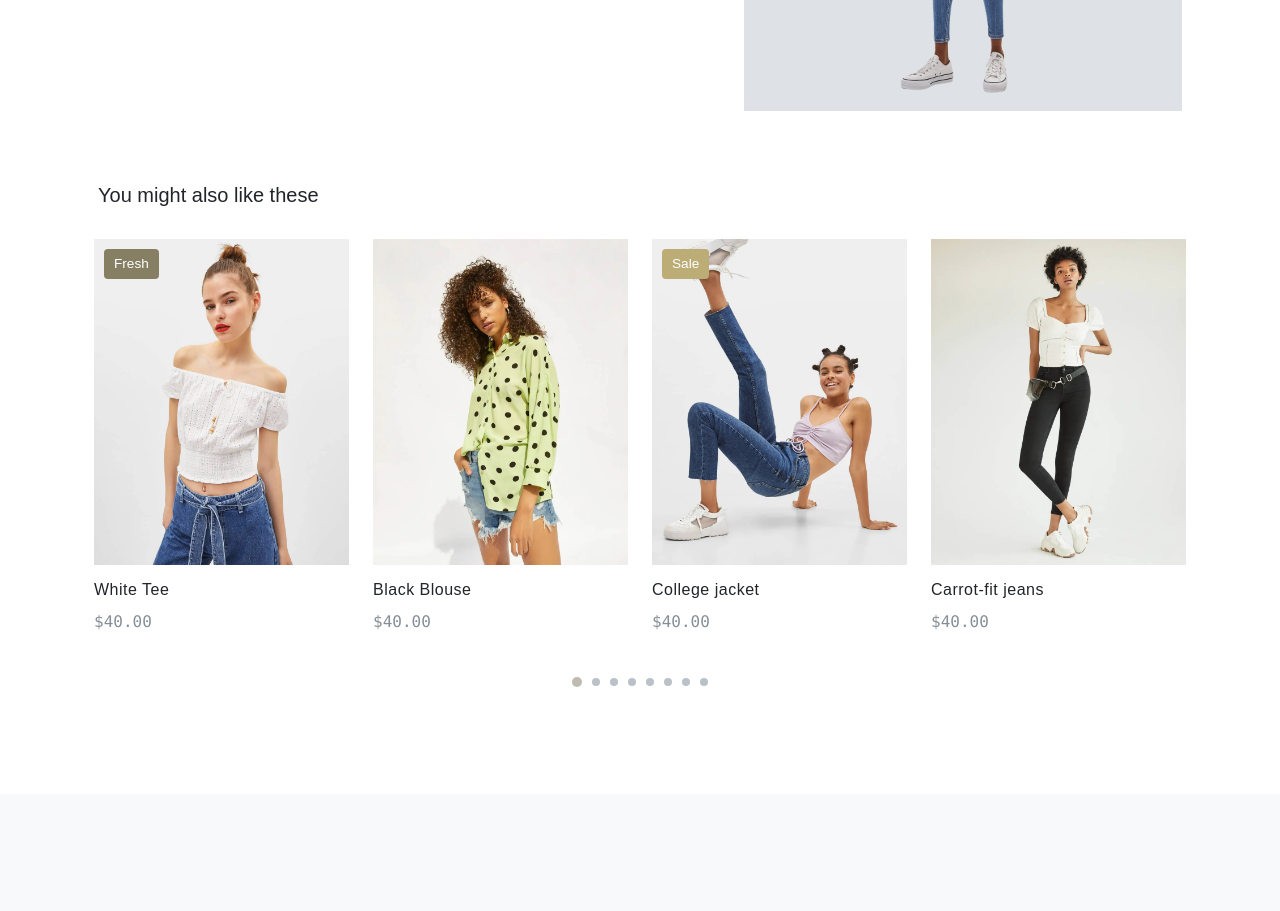
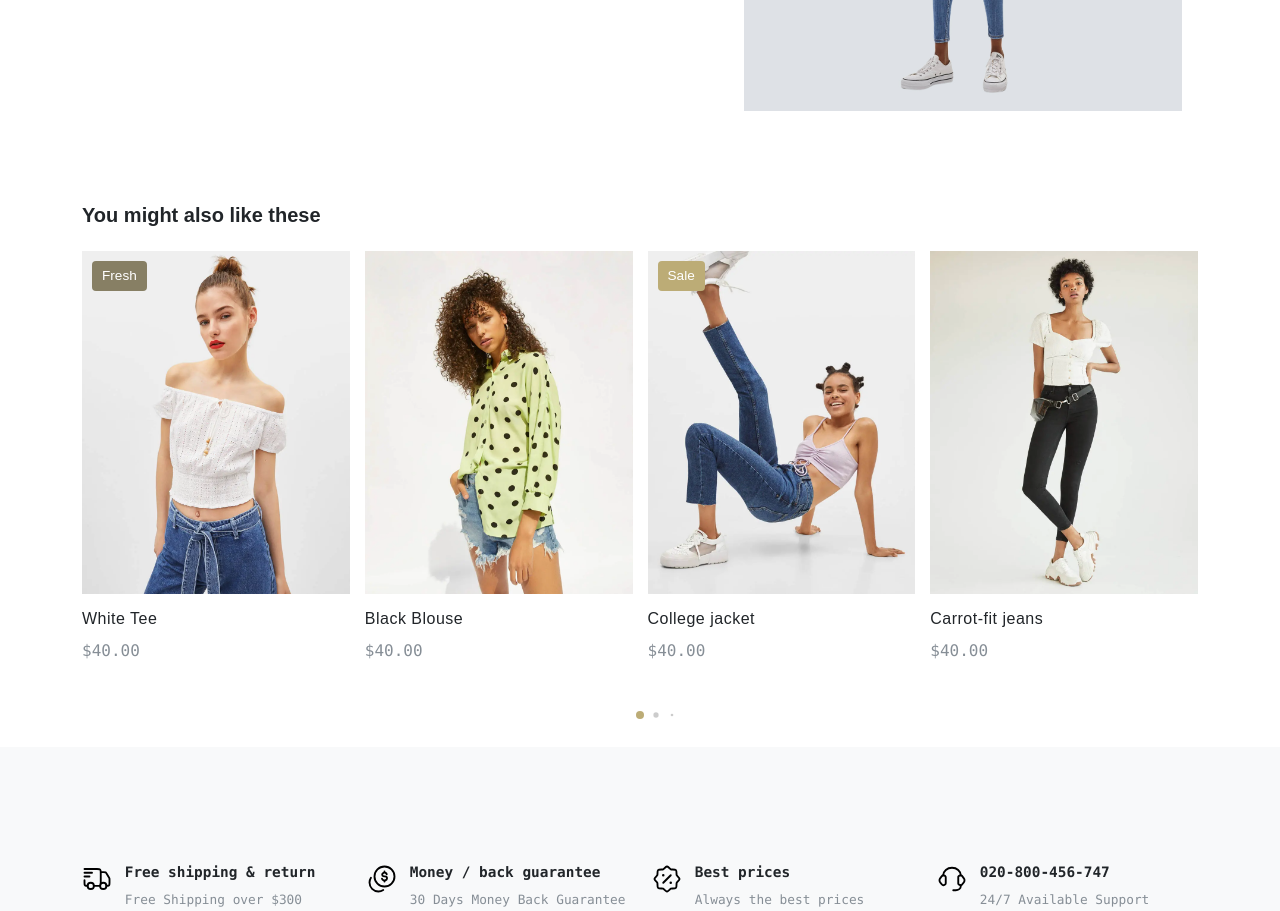
Before and after one commit to Versatile28/e-commerce-website, a React (Create React App) app: page /#/category-full/product in a window 1280 px wide. Shown: the part 4580-5491 px from the top of the page. Built offline with nearby package versions, Linux system fonts and the light colour scheme; a web font is replaced by a local one.

Commit message:
major fixes

```diff
--- a/package.json
+++ b/package.json
@@ -1 +1 @@
-{"homepage":"http://Versatile28.github.io/e-commerce-website","name":"client","version":"0.1.0","private":true,"dependencies":{"@testing-library/react":"^16.2.0","bootstrap":"^5.3.3","cra-template":"1.2.0","react":"^18.3.1","react-bootstrap":"^2.10.9","react-bootstrap-icons":"^1.11.5","react-dom":"^18.3.1","react-icons":"^5.4.0","react-router-dom":"^7.1.5","react-scripts":"5.0.1","react-swipeable":"^7.0.2"},"scripts":{"start":"react-scripts start","build":"react-scripts build","test":"react-scripts test","eject":"react-scripts eject","predeploy":"npm run build","deploy":"gh-pages -d build"},"eslintConfig":{"extends":["react-app","react-app/jest"]},"browserslist":{"production":[">0.2%","not dead","not op_mini all"],"development":["last 1 chrome version","last 1 firefox version","last 1 safari version"]},"devDependencies":{"gh-pages":"^6.3.0"}}
+{"homepage":"http://Versatile28.github.io/e-commerce-website","name":"client","version":"0.1.0","private":true,"dependencies":{"@testing-library/react":"^16.2.0","bootstrap":"^5.3.3","cra-template":"1.2.0","react":"^18.3.1","react-bootstrap":"^2.10.9","react-bootstrap-icons":"^1.11.5","react-dom":"^18.3.1","react-icons":"^5.4.0","react-router-dom":"^7.1.5","react-scripts":"5.0.1","react-swipeable":"^7.0.2","swiper":"^11.2.4"},"scripts":{"start":"react-scripts start","build":"react-scripts build","test":"react-scripts test","eject":"react-scripts eject","predeploy":"npm run build","deploy":"gh-pages -d build"},"eslintConfig":{"extends":["react-app","react-app/jest"]},"browserslist":{"production":[">0.2%","not dead","not op_mini all"],"development":["last 1 chrome version","last 1 firefox version","last 1 safari version"]},"devDependencies":{"gh-pages":"^6.3.0"}}
--- a/src/App.css
+++ b/src/App.css
@@ -927,29 +927,10 @@ table {
 
  /* Brand Section */
 
- /* .dot {
-   display: inline-block;
-   border-radius: 50%;
-   background-color: #ccc;
-   transition: all 0.3s ease;
- } */
-
- /* .dot.small {
-   width: 2px;
-   height: 2px;
- }
-
- .dot.medium {
-   width: 6px;
-   height: 6px;
- }
-
- .dot.large {
-   width: 12px;
-   height: 12px;
-   background-color: #666;
- }
-  */
+.brand-img{
+   max-width: 80px;
+   max-height: 80px;
+}
 
  /* FeatureSection */
 
@@ -1493,7 +1474,7 @@ table {
 
 /* Product Carousel */
 
-.product-carousel-container .dot {
+/* .product-carousel-container .dot {
 	width: 6px;
 	height: 6px;
 	margin: 0 2px;
@@ -1513,9 +1494,57 @@ table {
 	width: 10px;
 	height: 10px;
 	background-color: rgb(192, 187, 177);
-}
-
-
+} */
+
+.product-carousel-container {
+   width: 100%;
+   padding: 20px 20px;
+}
+
+.swiper-slide {
+   transition: transform 0.5s ease-in-out;
+   cursor: pointer;
+}
+
+.swiper-pagination {
+   position: relative;
+   margin-top: 10px;
+}
+
+.swiper-pagination-bullet {
+   width: 8px;
+   height: 8px;
+   background-color: gray;
+   border-radius: 50%;
+   transition: all 0.3s ease;
+   opacity: 0.5;
+}
+
+.swiper-pagination-bullet-active {
+   width: 12px;
+   height: 12px;
+   background-color: #BCAC76 !important;
+   opacity: 1;
+}
+
+
+.swiper-pagination-bullet-active-main {
+   width: 12px;
+   height: 12px;
+   opacity: 1;
+}
+
+.swiper-pagination-bullet-active-next {
+   width: 10px;
+   height: 10px;
+   opacity: 0.8;
+}
+
+.swiper-pagination-bullet-active-next-next {
+   width: 8px;
+   height: 8px;
+   opacity: 0.6;
+}
 
  /* Media Queries */
 
@@ -1547,6 +1576,10 @@ table {
       display: flex !important;
       justify-content: center !important;
       align-items: center !important;
+   }
+   .image-styles{
+      height: auto !important;
+      width: auto !important;
    }
   }
 
@@ -1592,7 +1625,10 @@ table {
    }
   .order-lg-2 {
    order: 2 !important;
-}
+   }
+   .image-styles{
+   height: 50% !important;
+   }
   }
 
   @media (min-width: 1200px) {
--- a/src/components/AdditionalInformation.jsx
+++ b/src/components/AdditionalInformation.jsx
@@ -29,8 +29,8 @@ export default function AdditionalInformation() {
             className="mb-3 info-container"
          >
             <Tab eventKey="desc" title="Description">
-               <div className="d-flex row py-4 px-3">
-                  <div className="col-7">
+               <div className="d-flex flex-md-row flex-column row py-4 px-3">
+                  <div className="col-md-7 col-12">
                      <h5 className="fw-bold">About</h5>
                      <p className="text-mute">
                         Samsa was a travelling salesman - and above it there
@@ -51,7 +51,7 @@ export default function AdditionalInformation() {
                      </ul>
                   </div>
                   <img
-                     className="col-5"
+                     className="col-5 image-styles"
                      src="images/detail-1-gray.jpg"
                      alt=""
                   />
--- a/src/components/BrandSection.jsx
+++ b/src/components/BrandSection.jsx
@@ -1,5 +1,9 @@
-import React, { useState, useMemo } from 'react';
-import { Container, Row, Col } from 'react-bootstrap';
+import { Swiper, SwiperSlide } from 'swiper/react';
+import { Navigation, Pagination, A11y } from 'swiper/modules';
+import 'swiper/css';
+import 'swiper/css/navigation';
+import 'swiper/css/pagination';
+import 'swiper/css/bundle';
 
 const brandLogos = [
    { id: 1, src: 'images/brand-1.svg', alt: 'Brand 1' },
@@ -9,77 +13,34 @@ const brandLogos = [
    { id: 5, src: 'images/brand-5.svg', alt: 'Brand 5' },
    { id: 6, src: 'images/brand-6.svg', alt: 'Brand 6' },
 ];
-
-export default function BrandSection() {
-
-   const track = useMemo(() => [...brandLogos, ...brandLogos], []);
-   const [currentIndex, setCurrentIndex] = useState(0);
-
-
-   const offsetPercentage = currentIndex * 20;
-
+const BrandSection = () => {
    return (
-      <div
-         className="position-relative"
-         style={{
-            marginBottom:"6rem",
-               maxWidth: '100vw',
+      <div className="product-carousel-container container pb-5 mb-4">
+         <Swiper
+         className='pb-5'
+            modules={[Navigation, Pagination, A11y]}
+            spaceBetween={15}
+            slidesPerView={5}
+            navigation={false}
+            pagination={{
+               clickable: true,
+               dynamicBullets: true,
             }}
+            loop={true}
+            grabCursor={true}
          >
-      <Container fluid style={{ overflow: 'hidden' }}>
-        <Row
-          className="flex-nowrap m-0 p-0"
-          style={{
-            width: '100%',
-            transform: `translateX(-${offsetPercentage}%)`,
-            transition: 'transform 0.5s ease',
-          }}
-        >
-          {track.map((brand, i) => (
-            <Col
-              key={i}
-              className="d-flex justify-content-center align-items-center"
-              style={{
-                width: '20%',
-                flex: '0 0 auto',
-                height: '180px',
-              }}
-            >
+            {brandLogos.map((brand) => (
+               <SwiperSlide key={brand.id} className="d-flex justify-content-center align-items-end h-auto">
                   <img
                      src={brand.src}
                      alt={brand.alt}
-                style={{ maxWidth: '80px', maxHeight: '80px' }}
+                     className='bg-semi-transparent brand-img'
                   />
-            </Col>
+               </SwiperSlide>
             ))}
-        </Row>
-      </Container>
+         </Swiper>
+      </div>
+   );
+};
 
-      <div className="d-flex align-items-center justify-content-center mt-3" style={{height:"1rem"}}>
-        {Array.from({ length: 6 }).map((_, i) => {
-          let size = "small";
-
-          if (i === currentIndex) {
-             size = "large";
-          } else if ((currentIndex === 0 && i === brandLogos.length - 1) || (brandLogos === brandLogos.length - 1 && i === 0)) {
-             size = "small";
-          } else {
-             size = "medium";
-          }
-
-          return (
-            <span
-              key={i}
-              onClick={() => setCurrentIndex(i)}
-              className={`dot ${size}`}
-              style={{
-                margin: '5px 5px',
-                cursor: 'pointer',
-              }}
-            />
-          );
-        })}
-      </div>
-    </div >
-  );
-}
+export default BrandSection;
--- a/src/components/ProductCarousel.jsx
+++ b/src/components/ProductCarousel.jsx
@@ -1,173 +1,56 @@
-import React, { useState, useMemo } from 'react';
-import { Container, Row, Col } from 'react-bootstrap';
-import ProductCard from './ProductCard';
+import React from "react";
+import { Swiper, SwiperSlide } from "swiper/react";
+import { Navigation, Pagination, A11y } from "swiper/modules";
+import "swiper/css";
+import "swiper/css/navigation";
+import "swiper/css/pagination";
+import "swiper/css/bundle"; // Ensures all styles are applied
+import ProductCard from "./ProductCard";
 
 const products = [
-   {
-      badgeText: 'Fresh',
-      imageSrc: 'images/1.1.webp',
-      title: 'White Tee',
-      price: 40.0,
-      rating: 3.5,
-   },
-   {
-      badgeText: '',
-      imageSrc: 'images/2.1.webp',
-      title: 'Black Blouse',
-      price: 40.0,
-      rating: 3.5,
-   },
-   {
-      badgeText: 'Sale',
-      imageSrc: 'images/3.1.webp',
-      title: 'College jacket',
-      price: 40.0,
-      rating: 3.5,
-   },
-   {
-      badgeText: '',
-      imageSrc: 'images/4.1.webp',
-      title: 'Carrot-fit jeans',
-      price: 40.0,
-      rating: 3.5,
-   },
-   {
-      badgeText: '',
-      imageSrc: 'images/5.1.webp',
-      title: 'Striped T-Shirt',
-      price: 40.0,
-      rating: 3.5,
-   },
-   {
-      badgeText: '',
-      imageSrc: 'images/6.1.webp',
-      title: 'Short top',
-      price: 40.0,
-      rating: 3.5,
-   },
-   {
-      badgeText: 'Sold out',
-      imageSrc: 'images/7.1.webp',
-      title: 'Ethnic Sweater',
-      price: 40.0,
-      rating: 3.5,
-   },
-   {
-      badgeText: '',
-      imageSrc: 'images/8.1.webp',
-      title: 'Beige',
-      price: 40.0,
-      rating: 3.5,
-   },
-   {
-      badgeText: '',
-      imageSrc: 'images/9.1.webp',
-      title: 'Skull Tree',
-      price: 40.0,
-      rating: 3.5,
-   },
-   {
-      badgeText: '',
-      imageSrc: 'images/10.1.webp',
-      title: 'Trucker jacket',
-      price: 40.0,
-      rating: 3.5,
-   },
-   {
-      badgeText: '',
-      imageSrc: 'images/11.1.webp',
-      title: 'Blouse',
-      price: 40.0,
-      rating: 3.5,
-   },
-   {
-      badgeText: '',
-      imageSrc: 'images/12.1.webp',
-      title: 'Shirt',
-      price: 40.0,
-      rating: 3.5,
-   },
+   { id: 1, badgeText: "Fresh", imageSrc: "images/1.1.webp", title: "White Tee", price: 40.0, rating: 3.5 },
+   { id: 2, badgeText: "", imageSrc: "images/2.1.webp", title: "Black Blouse", price: 40.0, rating: 3.5 },
+   { id: 3, badgeText: "Sale", imageSrc: "images/3.1.webp", title: "College jacket", price: 40.0, rating: 3.5 },
+   { id: 4, badgeText: "", imageSrc: "images/4.1.webp", title: "Carrot-fit jeans", price: 40.0, rating: 3.5 },
+   { id: 5, badgeText: "", imageSrc: "images/5.1.webp", title: "Striped T-Shirt", price: 40.0, rating: 3.5 },
+   { id: 6, badgeText: "", imageSrc: "images/6.1.webp", title: "Short top", price: 40.0, rating: 3.5 },
+   { id: 7, badgeText: "Sold out", imageSrc: "images/7.1.webp", title: "Ethnic Sweater", price: 40.0, rating: 3.5 },
+   { id: 8, badgeText: "", imageSrc: "images/8.1.webp", title: "Beige", price: 40.0, rating: 3.5 },
+   { id: 9, badgeText: "", imageSrc: "images/9.1.webp", title: "Skull Tree", price: 40.0, rating: 3.5 },
+   { id: 10, badgeText: "", imageSrc: "images/10.1.webp", title: "Trucker jacket", price: 40.0, rating: 3.5 },
+   { id: 11, badgeText: "", imageSrc: "images/11.1.webp", title: "Blouse", price: 40.0, rating: 3.5 },
+   { id: 12, badgeText: "", imageSrc: "images/12.1.webp", title: "Shirt", price: 40.0, rating: 3.5 },
 ];
 
-export default function BrandSection() {
-   const track = useMemo(() => [...products, ...products], []);
-   const [currentIndex, setCurrentIndex] = useState(0);
-
-   const offsetPercentage = currentIndex * 25;
-
+const ProductCarousel = () => {
    return (
-      <div
-         className="position-relative product-carousel-container"
-         style={{
-            marginBottom: '6rem',
-            maxWidth: '100vw',
-         }}
-      >
-         <Container className="overflow-hidden container-fluid">
-            <Row className='ps-3 font-body-font-family mb-4 mt-5'>
-               <h5>You might also like these</h5>
-            </Row>
-            <Row
-               className="flex-nowrap m-0 p-0"
-               style={{
-                  width: '100%',
-                  transform: `translateX(-${offsetPercentage}%)`,
-                  transition: 'transform 0.5s ease',
-               }}
-            >
-               {track.map((item, i) => (
-                  <Col
-                     key={i}
-                     className="d-flex justify-content-center align-items-center"
-                     style={{
-                        width: '25%',
-                        flex: '0 0 auto',
-                        height: 'auto',
-                     }}
-                  >
-                     <ProductCard
-                        badgeText={item.badgeText}
-                        imageSrc={item.imageSrc}
-                        title={item.title}
-                        price={item.price}
-                        rating={item.rating}
-                     />
-                  </Col>
-               ))}
-            </Row>
-         </Container>
-
-         <div
-            className="d-flex align-items-center justify-content-center mt-3"
-            style={{ height: '2rem' }}
+      <div className="product-carousel-container container">
+         <h5 className="mt-5 mb-4 fw-semibold font-body-font-family">You might also like these</h5>
+         <Swiper
+            modules={[Navigation, Pagination, A11y]}
+            spaceBetween={15}
+            slidesPerView={4}
+            navigation={false} // No arrows
+            pagination={{
+               clickable: true,
+               dynamicBullets: true, // Enables Varkala-style dynamic bullets
+            }}
+            loop={true}
+            grabCursor={true}
+            breakpoints={{
+               320: { slidesPerView: 1 },
+               768: { slidesPerView: 2 },
+               1024: { slidesPerView: 4 },
+            }}
          >
-            {Array.from({ length: 8 }).map((_, i) => {
-               let size = 'small';
-
-               if (i === currentIndex) {
-                  size = 'large';
-               } else if (
-                  (currentIndex === 0 && i === products.length - 1) ||
-                  (products === products.length - 1 && i === 0)
-               ) {
-                  size = 'small';
-               } else {
-                  size = 'medium';
-               }
-
-               return (
-                  <span
-                     key={i}
-                     onClick={() => setCurrentIndex(i)}
-                     className={`dot ${size}`}
-                     style={{
-                        margin: '5px 5px',
-                        cursor: 'pointer',
-                     }}
-                  />
-               );
-            })}
-         </div>
+            {products.map((item) => (
+               <SwiperSlide key={item.id} className="mb-5">
+                  <ProductCard {...item}/>
+               </SwiperSlide>
+            ))}
+         </Swiper>
       </div>
    );
-}
+};
+
+export default ProductCarousel;
```
Also changed, not shown: 1 other file (tests, documents, lock files or other folders). Lines whose indentation alone changed are shown as unchanged.
